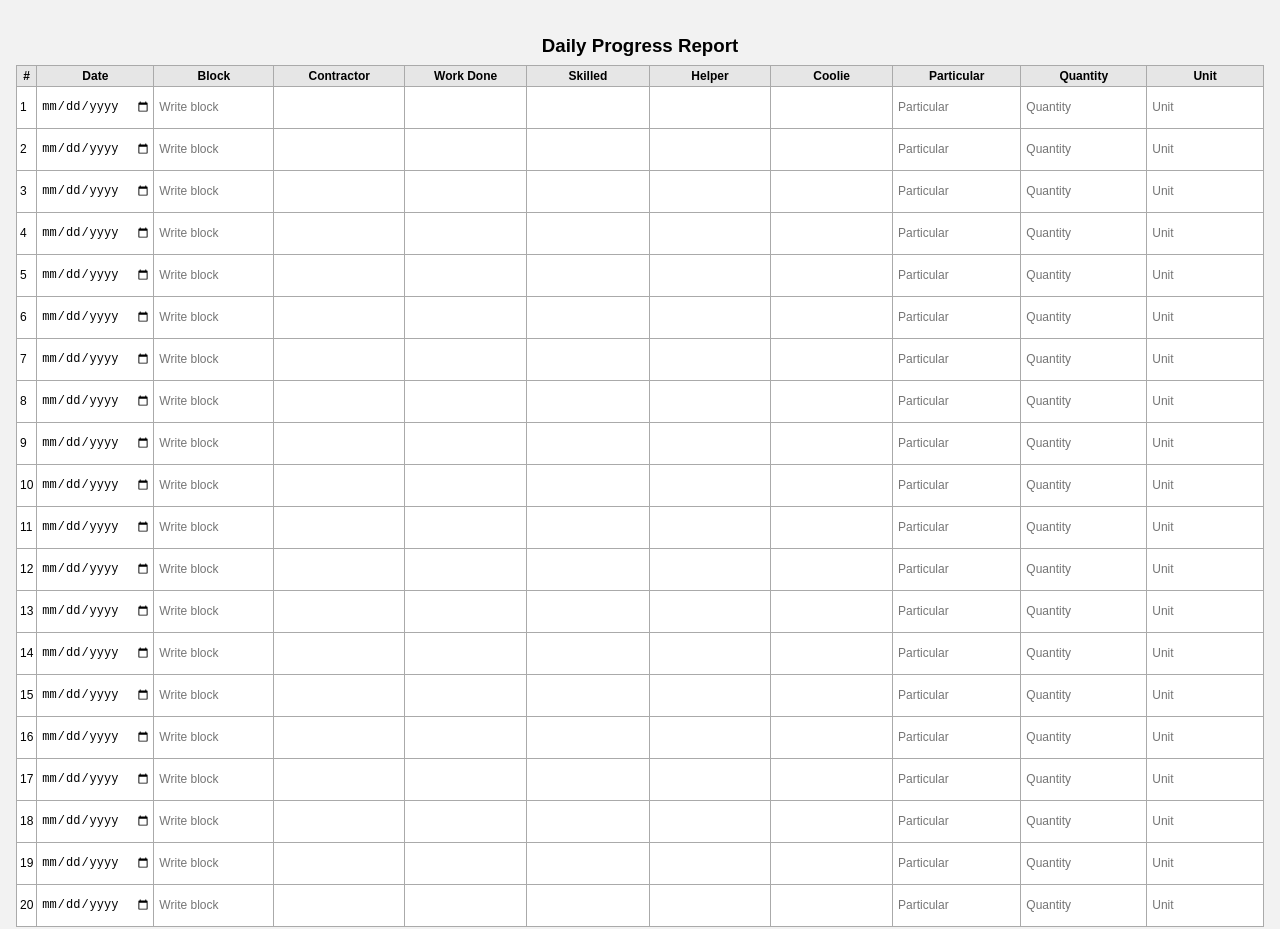
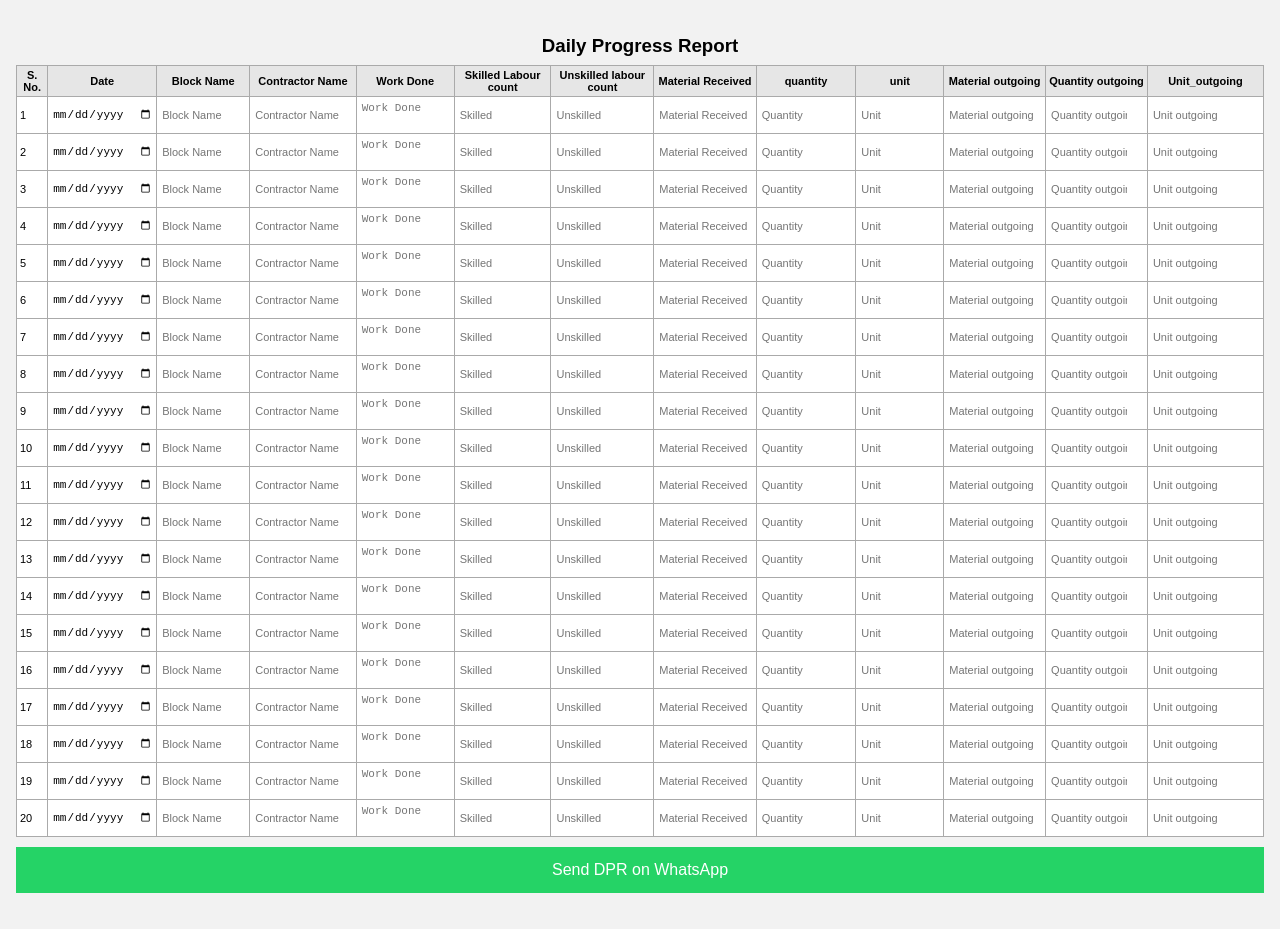
Before and after one commit to projectcoodinator40-hub/projectcoodinator40-hub.github.io, a plain HTML site: page index.html in a window 1280 px wide. Shown: the top 929 px of the page. Drawn offline with Linux system fonts and the light colour scheme.

Commit message:
Update index.html

```diff
--- a/index.html
+++ b/index.html
@@ -22,7 +22,7 @@ table {
 th, td {
   border: 1px solid #aaa;
   padding: 3px;
-  font-size: 12px;
+  font-size: 11px; /* Reduced font size for better fit */
 }
 th {
   background: #e6e6e6;
@@ -32,8 +32,9 @@ input, textarea {
   width: 100%;
   border: none;
   outline: none;
-  font-size: 12px;
+  font-size: 11px;
   background: transparent;
+  box-sizing: border-box;
 }
 textarea {
   resize: none;
@@ -57,17 +58,19 @@ button {
 <table id="dprTable">
 <thead>
 <tr>
-  <th>#</th>
+  <th>S. No.</th>
   <th>Date</th>
-  <th>Block</th>
-  <th>Contractor</th>
+  <th>Block Name</th>
+  <th>Contractor Name</th>
   <th>Work Done</th>
-  <th>Skilled</th>
-  <th>Helper</th>
-  <th>Coolie</th>
-  <th>Particular</th>
-  <th>Quantity</th>
-  <th>Unit</th>
+  <th>Skilled Labour count</th>
+  <th>Unskilled labour count</th>
+  <th>Material Received</th>
+  <th>quantity</th>
+  <th>unit</th>
+  <th>Material outgoing</th>
+  <th>Quantity outgoing</th>
+  <th>Unit_outgoing</th>
 </tr>
 </thead>
 
@@ -78,15 +81,17 @@ for (let i = 1; i <= 20; i++) {
   <tr>
     <td>${i}</td>
     <td><input type="date"></td>
-    <td><input placeholder="Write block"></td>
-    <td><input></td>
-    <td><textarea rows="2"></textarea></td>
-    <td><input type="number" min="0"></td>
-    <td><input type="number" min="0"></td>
-    <td><input type="number" min="0"></td>
-    <td><input placeholder="Particular"></td>
-    <td><input placeholder="Quantity"></td>
+    <td><input placeholder="Block Name"></td>
+    <td><input placeholder="Contractor Name"></td>
+    <td><textarea rows="2" placeholder="Work Done"></textarea></td>
+    <td><input type="number" min="0" placeholder="Skilled"></td>
+    <td><input type="number" min="0" placeholder="Unskilled"></td>
+    <td><input placeholder="Material Received"></td>
+    <td><input placeholder="Quantity" type="number" min="0"></td>
     <td><input placeholder="Unit"></td>
+    <td><input placeholder="Material outgoing"></td>
+    <td><input placeholder="Quantity outgoing" type="number" min="0"></td>
+    <td><input placeholder="Unit outgoing"></td>
   </tr>
   `);
 }
@@ -103,6 +108,7 @@ function sendWhatsApp() {
 
   rows.forEach((row, i) => {
     const inputs = row.querySelectorAll("input, textarea");
+    // Check if any field in the first 4 columns has data
     if (
       inputs[0].value ||
       inputs[1].value ||
@@ -112,15 +118,17 @@ function sendWhatsApp() {
       msg +=
 `Row ${i + 1}
 Date: ${inputs[0].value}
-Block: ${inputs[1].value}
-Contractor: ${inputs[2].value}
-Work: ${inputs[3].value}
-Skilled: ${inputs[4].value}
-Helper: ${inputs[5].value}
-Coolie: ${inputs[6].value}
-Particular: ${inputs[7].value}
-Quantity: ${inputs[8].value}
-Unit: ${inputes[9].value}
+Block Name: ${inputs[1].value}
+Contractor Name: ${inputs[2].value}
+Work Done: ${inputs[3].value}
+Skilled Labour count: ${inputs[4].value}
+Unskilled labour count: ${inputs[5].value}
+Material Received: ${inputs[6].value}
+Quantity: ${inputs[7].value}
+Unit: ${inputs[8].value}
+Material outgoing: ${inputs[9].value}
+Quantity outgoing: ${inputs[10].value}
+Unit outgoing: ${inputs[11].value}
 `;
     }
   });
```
